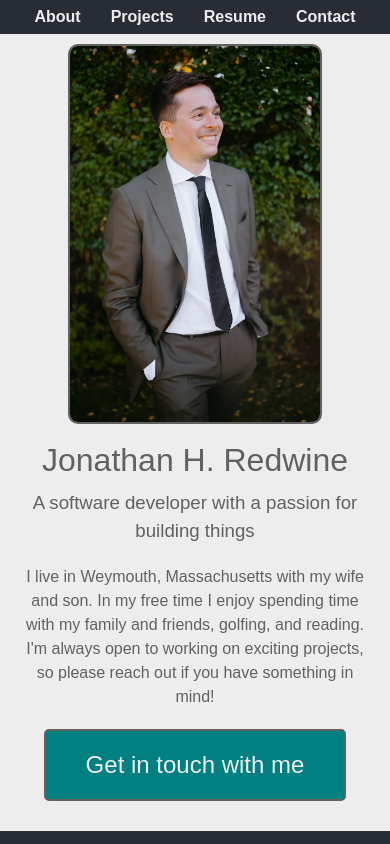
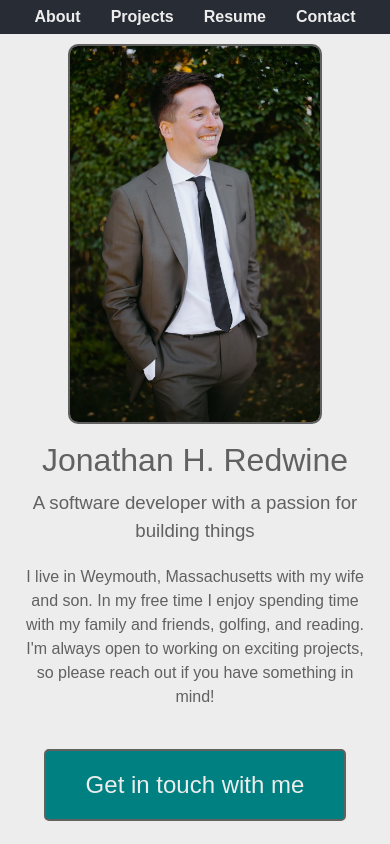
Before and after one commit to jonathan-redwine/portfolio-site, a React (Create React App) app: page / in a window 390 px wide. Shown: the top 844 px of the page. Built offline with nearby package versions, Linux system fonts and the light colour scheme.

Commit message:
Fixed styling issue on wide screen

```diff
--- a/src/entities/about/About.scss
+++ b/src/entities/about/About.scss
@@ -8,7 +8,7 @@
   align-items: center;
 
   &__main {
-    @media (min-width: 100px) {
+    @media (max-width: 900px) {
       width: 100%;
       padding: 10px 0px;
       display: flex;
@@ -16,14 +16,14 @@
       align-items: center;
     }
 
-    @media (min-width: 500px) {
+    @media (min-width: 900px) {
       width: 75%;
       padding: 100px 60px;
       display: flex;
     }
 
     &__pic-container {
-      @media (min-width: 100px) {
+      @media (max-width: 900px) {
         width: 80%;
         &__pic {
           max-width: 250px;
@@ -33,7 +33,7 @@
         }
       }
 
-      @media (min-width: 500px) {
+      @media (min-width: 900px) {
         width: 40%;
         min-height: 100%;
         display: flex;
@@ -48,7 +48,7 @@
     }
 
     &__info {
-      @media (min-width: 100px) {
+      @media (max-width: 900px) {
         width: 90%;
 
         &-about {
@@ -74,7 +74,7 @@
         }
 
         &-contact {
-          margin-top: 20px;
+          margin-top: 40px;
           margin-bottom: 20px;
           display: flex;
           justify-content: center;
@@ -96,7 +96,7 @@
         }
       }
 
-      @media (min-width: 500px) {
+      @media (min-width: 900px) {
         width: 60%;
         min-height: 100%;
         padding: 20px;
```
